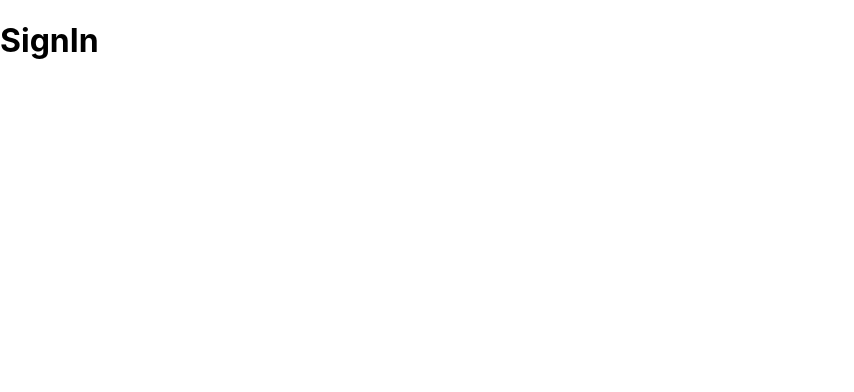
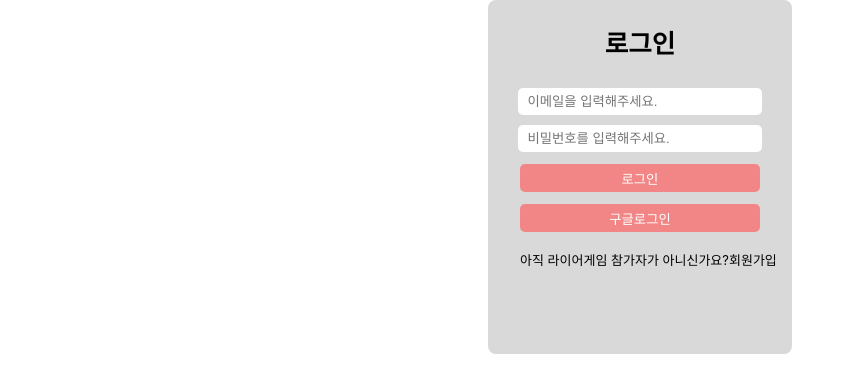
Before and after one commit to HangHae-TheFinalProject/FrontEnd, a React (Create React App) app: page /signin in a window 1280 px wide. Shown: the top 392 px of the page, without its empty margins (0-854 px from the left). Built offline with nearby package versions, Linux system fonts and the light colour scheme.

Commit message:
login 기능 구현

```diff
--- /dev/null
+++ b/src/components/formSignUp/FormSignUp.jsx
@@ -0,0 +1,78 @@
+import { useCookies } from 'react-cookie';
+import { useNavigate } from 'react-router-dom';
+
+import { DivSignIn } from './style';
+
+import useInput from '../../hooks/useInput';
+import axios from 'axios';
+
+export default function FormSignIn() {
+  const [cookie, setCookie, removeCookie] = useCookies();
+
+  const [email, setEmail] = useInput('');
+  const [password, setPassword] = useInput('');
+
+  const nav = useNavigate();
+
+  const signUpClick = () => {
+    nav('/SignUp');
+  };
+
+  const loginOnClickHandler = () => {
+    axios
+      .post('https://haetae.shop/lier/login', {
+        email: email,
+        password: password,
+      })
+      .then((res) => {
+        if (res.data.statusCode === '0') {
+          console.log('요깅', res);
+          setCookie('token', res.request.getResponseHeader('authorization'));
+          setCookie(
+            'refreshtoken',
+            res.request.getResponseHeader('refresh-token')
+          );
+          sessionStorage.setItem('email', res.data.data.email);
+          alert(res.data.statusMsg);
+          nav('/');
+        } else {
+          console.log(res.data.error);
+          alert(res.data.error);
+        }
+      });
+  };
+
+  return (
+    <>
+      <DivSignIn>
+        <div className="divTitleBox">
+          <h2>로그인</h2>
+        </div>
+
+        <div className="divInpuuBox">
+          <input
+            type="text"
+            placeholder="  이메일을 입력해주세요."
+            onChange={setEmail}
+          ></input>
+
+          <input
+            type="text"
+            placeholder="  비밀번호를 입력해주세요."
+            onChange={setPassword}
+          ></input>
+        </div>
+
+        <div className="divButtonBox">
+          <button onClick={loginOnClickHandler}>로그인</button>
+          <button> 구글로그인</button>
+        </div>
+
+        <div className="divSignUpBox">
+          <p>아직 라이어게임 참가자가 아니신가요?</p>
+          <p onClick={signUpClick}>회원가입</p>
+        </div>
+      </DivSignIn>
+    </>
+  );
+}
--- /dev/null
+++ b/src/components/formSignUp/style.js
@@ -0,0 +1,65 @@
+import styled from 'styled-components';
+export const DivSignIn = styled.div`
+  width: 300px;
+  height: 350px;
+  margin: auto;
+  border: 2px solid #d9d9d9;
+  background-color: #d9d9d9;
+  border-radius: 8px;
+
+  .divTitleBox {
+    width: 100%;
+    height: 50px;
+    font-size: 17px;
+
+    text-align: center;
+  }
+  .divInpuuBox {
+    width: 100%;
+    margin-top: 5px;
+    text-align: center;
+
+    input {
+      width: 80%;
+      height: 25px;
+      border: none;
+      border-radius: 5px;
+      margin-top: 10px;
+    }
+
+    p {
+      color: #ff0000;
+      margin-top: 3px;
+      text-align: left;
+      margin-left: 35px;
+      font-size: 13px;
+    }
+  }
+  .divButtonBox {
+    width: 100%;
+
+    text-align: center;
+
+    button {
+      width: 80%;
+      height: 28px;
+      margin-top: 12px;
+      border: none;
+      border-radius: 5px;
+      background-color: #f28686;
+      color: white;
+    }
+  }
+
+  .divSignUpBox {
+    width: 100%;
+    margin-left: 30px;
+    text-align: center;
+
+    margin-top: 5px;
+    p {
+      font-size: 13px;
+      float: left;
+    }
+  }
+`;
--- a/src/pages/SignIn.jsx
+++ b/src/pages/SignIn.jsx
@@ -1,9 +1,11 @@
+import FormSignIn from '../components/formSignUp/FormSignUp';
+
 function SignIn() {
-
-
-  return <>
-    <h1> SignIn </h1>
-  </>
+  return (
+    <>
+      <FormSignIn></FormSignIn>
+    </>
+  );
 }
 
 export default SignIn;
```
